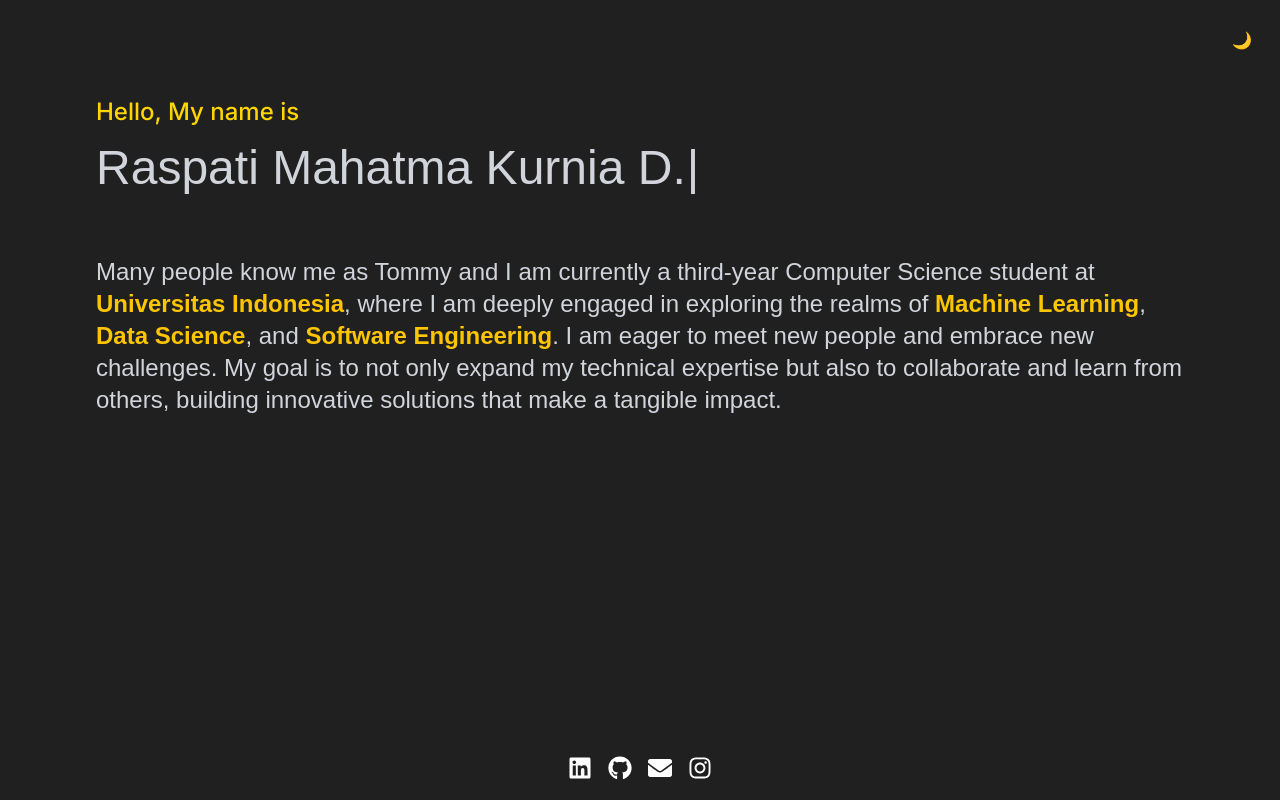
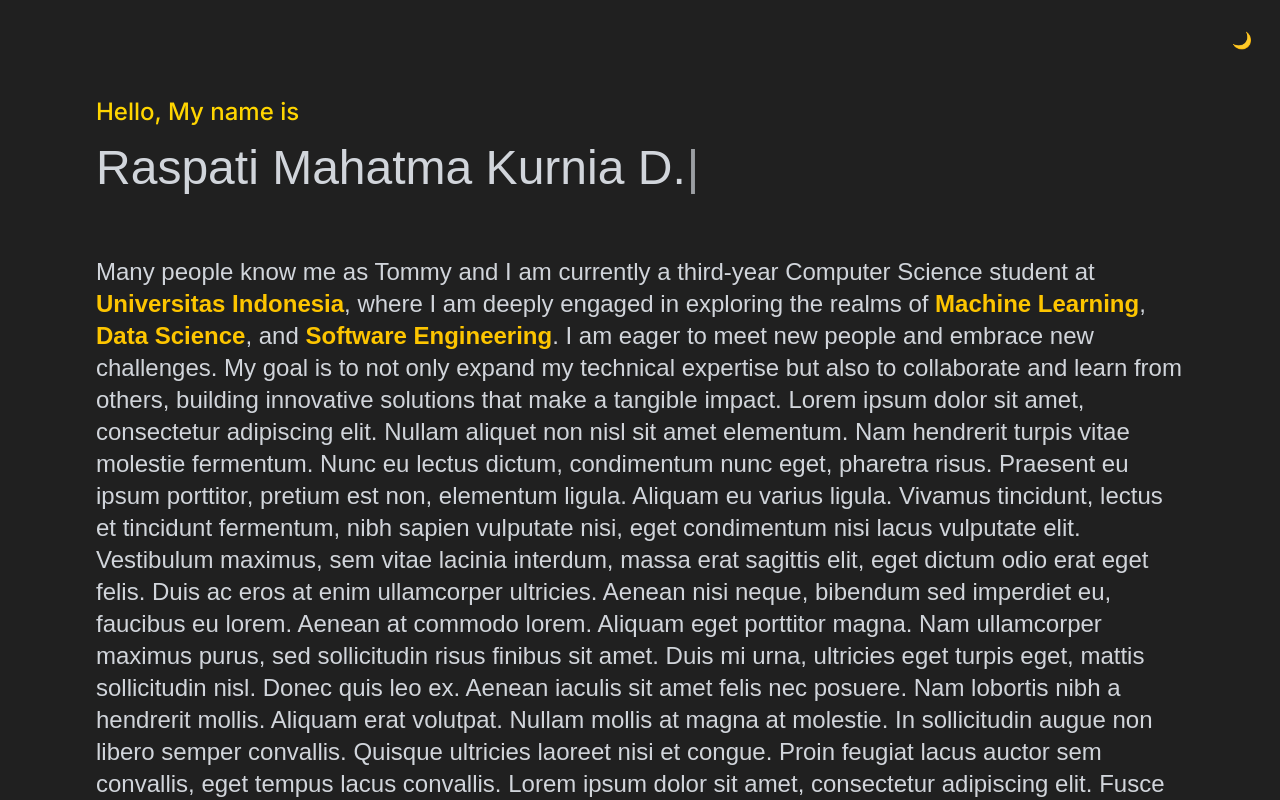
Before and after one commit to tommyraspati/next-portofolio, a Next.js app: page / in a window 1280 px wide. Shown: the top 800 px of the page. Built offline with nearby package versions, Linux system fonts and the light colour scheme; a web font is replaced by a local one.

Commit message:
test scroll

```diff
--- a/app/footer.tsx
+++ b/app/footer.tsx
@@ -18,7 +18,7 @@ const Footer: React.FC<FooterProps> = ({darkMode}) => {
   };
 
   return (
-    <div className={`${darkMode ? 'bg-dark-mode' : 'bg-light-mode'} absolute inset-x-0 bottom-0 flex h-16 items-center justify-center `}>
+    <div className={`${darkMode ? 'bg-dark-mode' : 'bg-light-mode'} relative inset-x-0 bottom-0 flex h-16 items-center justify-center `}>
     <div className="flex gap-4">
         {/* LinkedIn */}
         <a href="https://www.linkedin.com/in/tommyraspati" target="_blank" rel="noopener noreferrer"
--- a/app/page.tsx
+++ b/app/page.tsx
@@ -40,6 +40,11 @@ export default function Home() {
           where I am deeply engaged in exploring the realms of <HighlightText darkMode={darkMode}>Machine Learning</HighlightText>, <HighlightText darkMode={darkMode}>Data Science</HighlightText>, and <HighlightText darkMode={darkMode}>Software Engineering</HighlightText>.
           I am eager to meet new people and embrace new challenges. My goal is to not only expand my technical
           expertise but also to collaborate and learn from others, building innovative solutions that make a tangible impact.
+          Lorem ipsum dolor sit amet, consectetur adipiscing elit. Nullam aliquet non nisl sit amet elementum. Nam hendrerit turpis vitae molestie fermentum. Nunc eu lectus dictum, condimentum nunc eget, pharetra risus. Praesent eu ipsum porttitor, pretium est non, elementum ligula. Aliquam eu varius ligula. Vivamus tincidunt, lectus et tincidunt fermentum, nibh sapien vulputate nisi, eget condimentum nisi lacus vulputate elit. Vestibulum maximus, sem vitae lacinia interdum, massa erat sagittis elit, eget dictum odio erat eget felis. Duis ac eros at enim ullamcorper ultricies. Aenean nisi neque, bibendum sed imperdiet eu, faucibus eu lorem.
+
+Aenean at commodo lorem. Aliquam eget porttitor magna. Nam ullamcorper maximus purus, sed sollicitudin risus finibus sit amet. Duis mi urna, ultricies eget turpis eget, mattis sollicitudin nisl. Donec quis leo ex. Aenean iaculis sit amet felis nec posuere. Nam lobortis nibh a hendrerit mollis. Aliquam erat volutpat. Nullam mollis at magna at molestie. In sollicitudin augue non libero semper convallis. Quisque ultricies laoreet nisi et congue. Proin feugiat lacus auctor sem convallis, eget tempus lacus convallis. Lorem ipsum dolor sit amet, consectetur adipiscing elit.
+
+Fusce suscipit nibh metus, at porta orci malesuada vel. Aliquam vitae pulvinar nulla. In vulputate libero eget risus suscipit, ut accumsan orci tempus. Integer placerat consequat est, et mattis massa fermentum vitae. Curabitur vel lobortis tortor. Interdum et malesuada fames ac ante ipsum primis in faucibus. Integer ultricies tincidunt cursus. Integer pulvinar, ex eget posuere tincidunt, erat dolor interdum elit, sed cursus erat velit ac quam. Nulla eu dictum augue.
         </h2>
 
         {/* Footer */}
```
